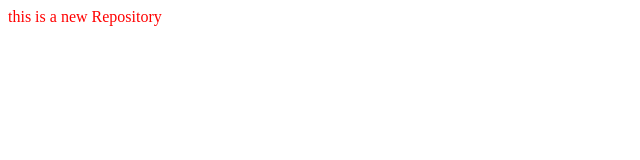
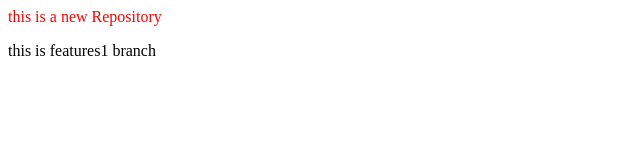
Before and after one commit to Animesh5106/LocalRepo, a plain HTML site: page index.html in a window 1280 px wide. Shown: the whole page, without its empty margins (0-640 px from the left). Drawn offline with Linux system fonts and the light colour scheme.

Commit message:
add new features in fetures1 branch

```diff
--- a/index.html
+++ b/index.html
@@ -1 +1,3 @@
 <p style="color: red;">this is a new Repository</p>
+
+<p> this is features1 branch</p>
```
